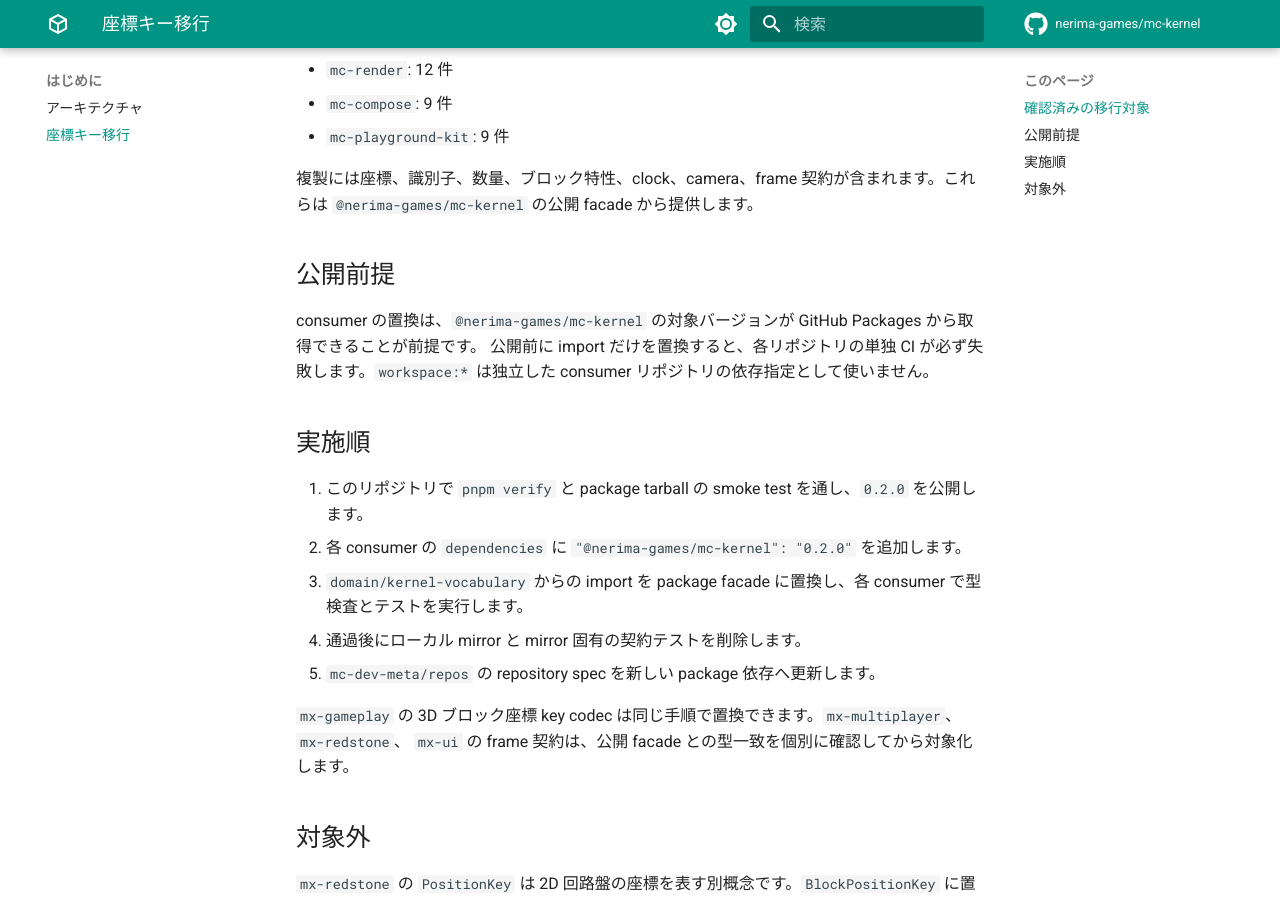
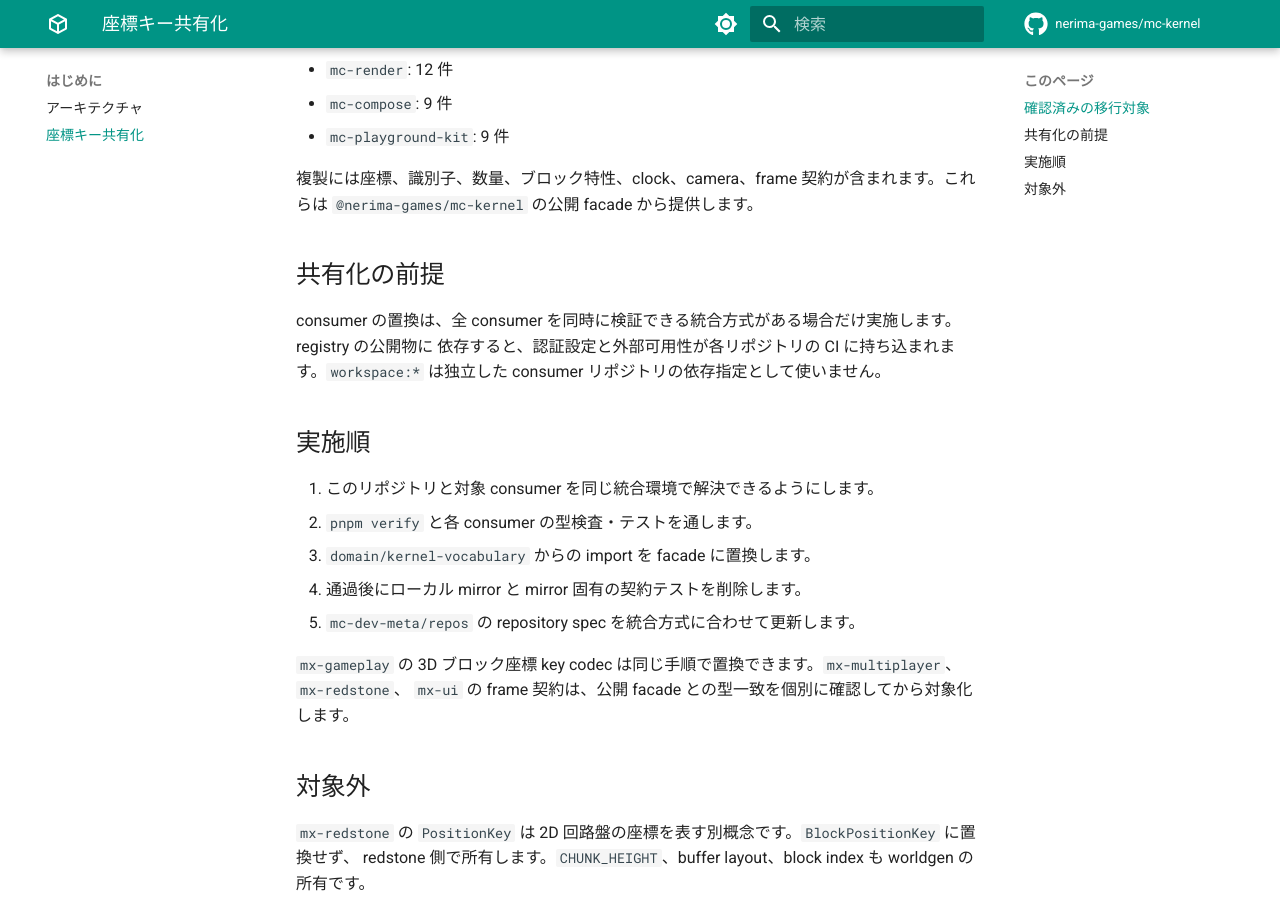
Before and after one commit to nerima-games/mc-kernel, an MkDocs documentation site: the page built from docs/block-position-key-migration.md, in a window 1280 px wide and 900 px high, scrolled down 447 px. Built offline with MkDocs 1.6.1 and Material for MkDocs 9.7.7, drawn with Linux system fonts in a browser that asks for light colours; comment, search, counter and statistics services are not loaded.

Commit message:
chore: disable registry publishing

```diff
--- a/docs/api-reference.md
+++ b/docs/api-reference.md
@@ -18,7 +18,7 @@ consumer が利用できる入口は `@nerima-games/mc-kernel` だけです。
 - **座標キー**: `BlockPositionKey`、`blockPositionKeyOf`、`isBlockPositionKey`、`blockPositionOfKey`、`decodeBlockPositionKey`。
 - **範囲**: `AABB`、`aabb`、`aabbOfBlock`、`aabbIntersects`、`aabbContainsPoint`。
 
-`BlockPositionKey` は canonical な `"x,y,z"` 表現です。consumer の移行条件は[座標キー移行](block-position-key-migration.md)を参照してください。
+`BlockPositionKey` は canonical な `"x,y,z"` 表現です。consumer との共有化判断は[座標キー共有化](block-position-key-migration.md)を参照してください。
 
 ## ブロックとアイテム
 
--- a/docs/block-position-key-migration.md
+++ b/docs/block-position-key-migration.md
@@ -16,19 +16,19 @@
 複製には座標、識別子、数量、ブロック特性、clock、camera、frame 契約が含まれます。これらは
 `@nerima-games/mc-kernel` の公開 facade から提供します。
 
-## 公開前提
+## 共有化の前提
 
-consumer の置換は、`@nerima-games/mc-kernel` の対象バージョンが GitHub Packages から取得できることが前提です。
-公開前に import だけを置換すると、各リポジトリの単独 CI が必ず失敗します。`workspace:*` は独立した
+consumer の置換は、全 consumer を同時に検証できる統合方式がある場合だけ実施します。registry の公開物に
+依存すると、認証設定と外部可用性が各リポジトリの CI に持ち込まれます。`workspace:*` は独立した
 consumer リポジトリの依存指定として使いません。
 
 ## 実施順
 
-1. このリポジトリで `pnpm verify` と package tarball の smoke test を通し、`0.2.0` を公開します。
-2. 各 consumer の `dependencies` に `"@nerima-games/mc-kernel": "0.2.0"` を追加します。
-3. `domain/kernel-vocabulary` からの import を package facade に置換し、各 consumer で型検査とテストを実行します。
+1. このリポジトリと対象 consumer を同じ統合環境で解決できるようにします。
+2. `pnpm verify` と各 consumer の型検査・テストを通します。
+3. `domain/kernel-vocabulary` からの import を facade に置換します。
 4. 通過後にローカル mirror と mirror 固有の契約テストを削除します。
-5. `mc-dev-meta/repos` の repository spec を新しい package 依存へ更新します。
+5. `mc-dev-meta/repos` の repository spec を統合方式に合わせて更新します。
 
 `mx-gameplay` の 3D ブロック座標 key codec は同じ手順で置換できます。`mx-multiplayer`、`mx-redstone`、
 `mx-ui` の frame 契約は、公開 facade との型一致を個別に確認してから対象化します。
--- a/mkdocs.yml
+++ b/mkdocs.yml
@@ -59,9 +59,9 @@ nav:
   - ホーム: README.md
   - はじめに:
       - アーキテクチャ: architecture.md
-      - 座標キー移行: block-position-key-migration.md
+      - 座標キー共有化: block-position-key-migration.md
   - リファレンス:
       - 公開 API: api-reference.md
   - プロジェクト:
       - テストと検証: testing.md
-      - バージョニングと公開: versioning.md
+      - バージョニングと変更管理: versioning.md
--- a/package.json
+++ b/package.json
@@ -18,10 +18,6 @@
     "pnpm": ">=11.0.0"
   },
   "packageManager": "pnpm@11.17.0",
-  "publishConfig": {
-    "registry": "https://npm.pkg.github.com",
-    "access": "restricted"
-  },
   "main": "./dist/index.js",
   "types": "./dist/index.d.ts",
   "exports": {
```
Also changed, not shown: README.md (+4 -6 lines), docs/README.md (+3 -3 lines), docs/versioning.md (+5 -6 lines), 1 other file.
